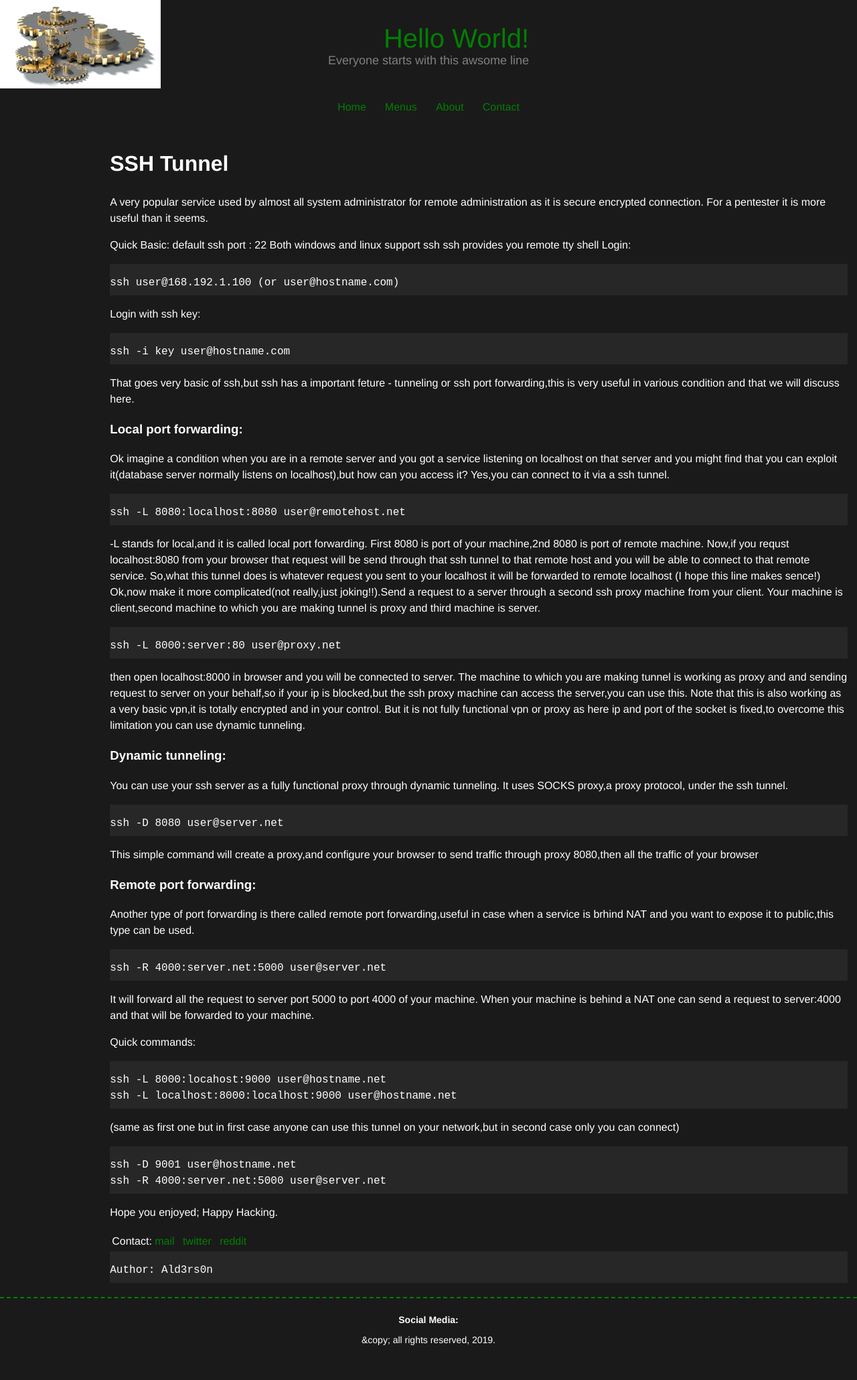
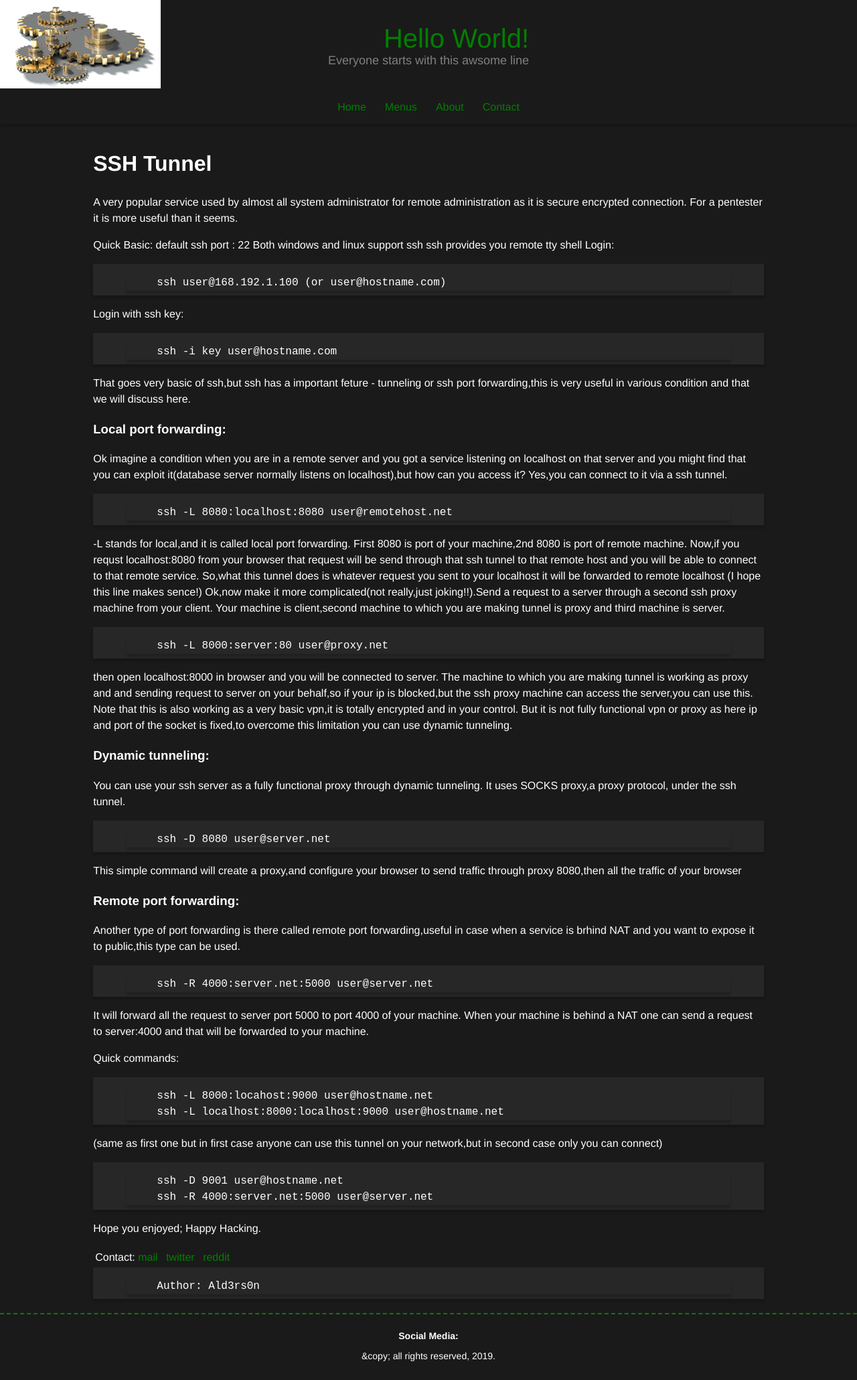
Before and after one commit to ald3rs0n/ald3rs0n.github.io, a Jekyll site: the page built from _posts/2019-11-10-sshtunnel.md, in a window 1280 px wide. Shown: the whole page at 67% size. Built offline with Jekyll 4.4.1, drawn with Linux system fonts in a browser that asks for light colours; before the commit the page ends 2036 px from its top, so only the background shows below that.

Commit message:
commit#18

```diff
--- a/_sass/classic-jekyll-theme.scss
+++ b/_sass/classic-jekyll-theme.scss
@@ -556,8 +556,8 @@ $menubar-border-widest:								none;
 // Shadow for the menubar.
 // CSS property: box-shadow
 //
-$menubar-box-shadow-medium:							none;
-$menubar-box-shadow-widest:							none;
+$menubar-box-shadow-medium:							0em 0.25em 0.25em 0em rgba(0,0,0,0.2);
+$menubar-box-shadow-widest:							0em 0.25em 0.25em 0em rgba(0,0,0,0.2);
 
 // The font to be used for the text of an entry
 // CSS property: font
--- a/_sass/classic/_post.scss
+++ b/_sass/classic/_post.scss
@@ -9,5 +9,6 @@
 	text-align: center;
 }
 .post-content {
-	margin-left: 12%;
+	margin-left: 10%;
+	margin-right: 10%;
 }
--- a/_sass/classic/_syntax-highlighting.scss
+++ b/_sass/classic/_syntax-highlighting.scss
@@ -4,6 +4,9 @@
 .highlight {
   background: #272727;
   margin-bottom: $vspacing-unit / 2; // Replaces :  @extend %vertical-rhythm;
+  padding-left: 5%;
+  padding-right: 5%;
+  box-shadow: 0em 0.25em 0.25em 0em rgba(0,0,0,0.2);
 
   .highlighter-rouge & {
     background: #272727;
```
